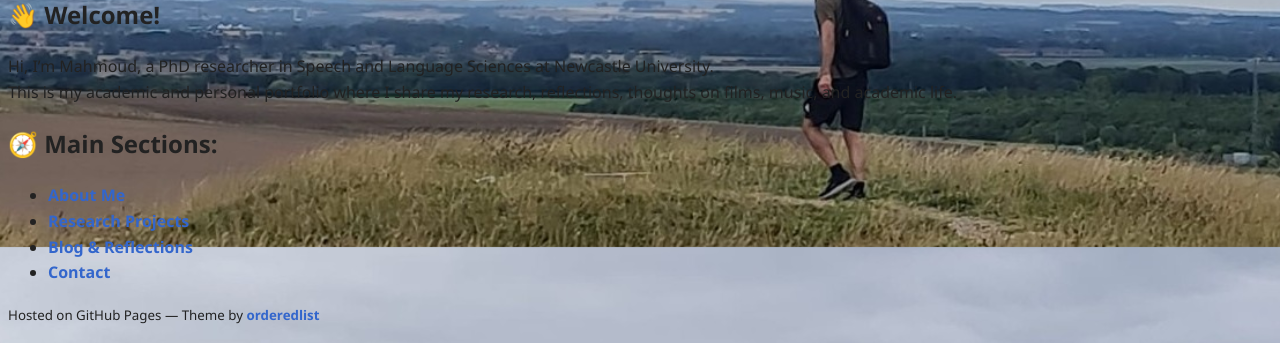
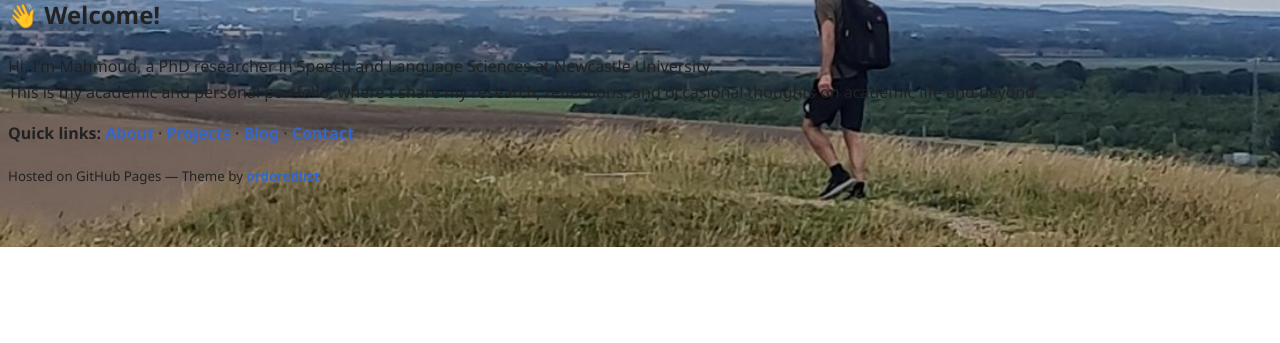
Before and after one commit to MKargar-2025/mkargar-2025.github.io, a Jekyll site: the page built from index.md, in a window 1280 px wide, cut to the strip 653-996 px from the top of the page. Built offline with Jekyll 4.4.1, drawn with Linux system fonts in a browser that asks for light colours; after the commit the page ends 900 px from its top, so only the background shows below that.

Commit message:
Update index.md

```diff
--- a/index.md
+++ b/index.md
@@ -6,11 +6,6 @@ title: Mahmoud Kargar | PhD Researcher in Speech and Language Sciences
 ## 👋 Welcome!
 
 Hi, I'm Mahmoud, a PhD researcher in Speech and Language Sciences at Newcastle University.
-This is my academic and personal portfolio where I share my research, reflections, thoughts on films, music, and academic life.
+This is my academic and personal portfolio, where I share my research, reflections, and occasional thoughts on academic life and beyond.
 
-## 🧭 Main Sections:
-
-- [About Me](/about/)
-- [Research Projects](/projects/)
-- [Blog & Reflections](/blog/)
-- [Contact](/contact/)
+**Quick links:** [About](/about/) · [Projects](/projects/) · [Blog](/blog/) · [Contact](/contact/)
```
